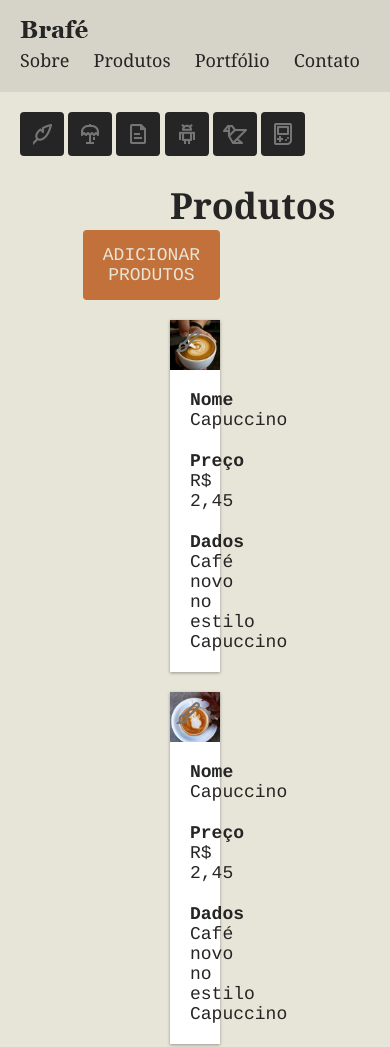
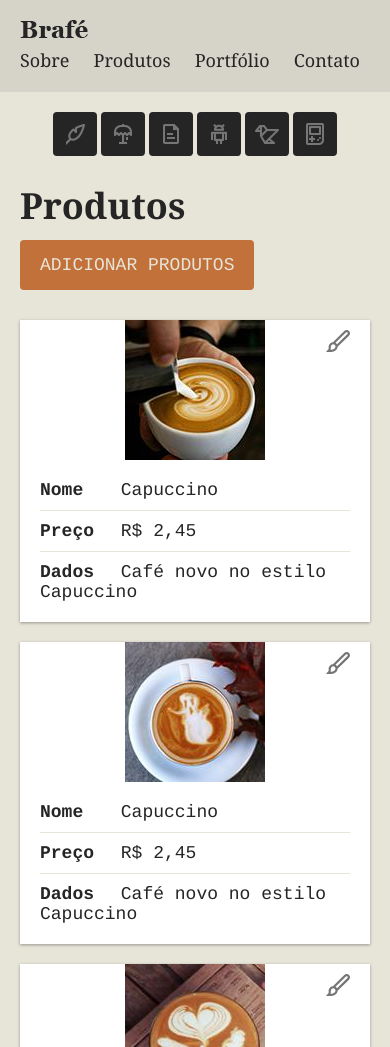
Before and after one commit to Lucas-HMSC/brafe, a plain HTML site: page brafe-3/puro/index.html in a window 390 px wide. Shown: the top 1047 px of the page. Drawn offline with Linux system fonts and the light colour scheme.

Commit message:
Responsive Layout 2

```diff
--- a/brafe-3/puro/css/style.css
+++ b/brafe-3/puro/css/style.css
@@ -125,7 +125,7 @@ a {
 
 @media (max-width: 739px) {
   .side-nav {
-    margin: 20px 0 0 20px;
+    margin: 20px auto 0 auto;
     background: none;
     width: auto;
   }
@@ -225,6 +225,34 @@ a {
   width: 70px;
 }
 
+@media (min-width: 740px) and (max-width: 980px) {
+  .produtos {
+    width: calc(100% - 200px);
+  }
+}
+
+@media (max-width: 739px) {
+  .produtos {
+    width: 100%;
+  }
+  .produtos h1 {
+    float: none;
+  }
+  .adicionar-produtos {
+    float: none;
+    display: inline-block;
+    margin: 10px 0;
+  }
+  .produtos-item img {
+    float: none;
+    margin: 0 auto;
+  }
+  .produtos-item ul {
+    float: none;
+    width: 100%;
+  }
+}
+
 /* Footer */
 .footer {
   background: #d6d3c8;
```
